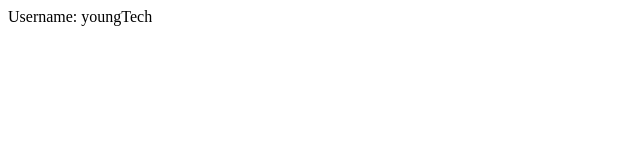
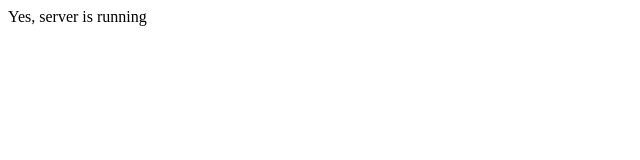
Before and after one commit to 123Almaz321/Web-Dev, an Angular app in the folder lab4/app/: page / in a window 1280 px wide. Shown: the top 160 px of the page, without its empty margins (0-640 px from the left). Built offline with nearby package versions, Linux system fonts and the light colour scheme.

Commit message:
Control Flow in Components - @if

```diff
--- a/lab4/app/src/app/app.ts
+++ b/lab4/app/src/app/app.ts
@@ -1,19 +1,17 @@
 import {Component} from '@angular/core';
 
 @Component({
-  selector: 'app-user',
-  template: ` Username: {{ username }} `,
-})
-export class User {
-  username = 'youngTech';
-}
+  selector: 'app-root',
+  template:`
+  @if (isServerRunning) {
+    <span>Yes, server is running</span>
+  }
+  @else {
+    <span>No, server is not running</span>
+  }
+  `
 
-@Component({
-  selector: 'app-root',
-  template: `
-  <section><app-user /></section>`,
-  imports: [User]
 })
 export class App {
-
+  isServerRunning = true;
 }
```
